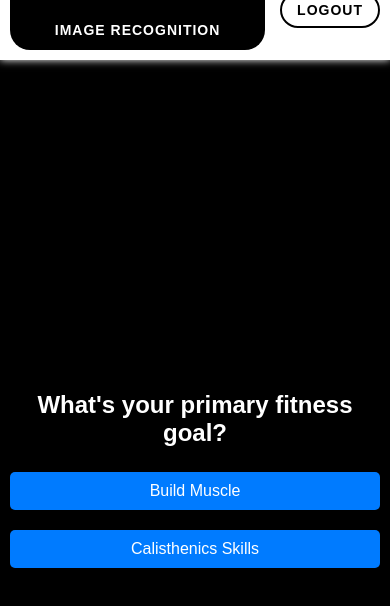
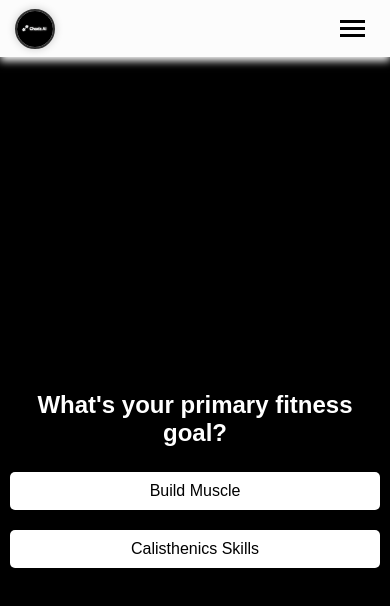
Before and after one commit to Aaqil456/chadzai-app, a React (Create React App) app: page /workoutplan in a window 390 px wide. Shown: the top 606 px of the page. Built offline with nearby package versions, Linux system fonts and the light colour scheme; no server answers; sample sign-in values are in the browser's storage.

Commit message:
added hamburger menu in navbar

```diff
--- a/src/components/Navbar/Navbar.css
+++ b/src/components/Navbar/Navbar.css
@@ -150,3 +150,79 @@ body {
     box-sizing: border-box;
   }
 }
+
+/* Hamburger Menu */
+.hamburger {
+  display: none;
+  flex-direction: column;
+  cursor: pointer;
+  padding: 10px;
+}
+
+.hamburger span {
+  width: 25px;
+  height: 3px;
+  background-color: #000;
+  margin: 2px 0;
+  transition: all 0.3s ease;
+}
+
+/* Mobile Navigation */
+@media screen and (max-width: 768px) {
+  .hamburger {
+    display: flex;
+  }
+
+  .navbar-links {
+    position: fixed;
+    top: 60px;
+    left: 0;
+    right: 0;
+    background: #ffffff;
+    padding: 20px;
+    flex-direction: column;
+    align-items: center;
+    transform: translateY(-150%);
+    transition: transform 0.3s ease;
+    box-shadow: 0 4px 8px rgba(0, 0, 0, 0.1);
+  }
+
+  .navbar-links.active {
+    transform: translateY(0);
+  }
+
+  .navbar-links ul {
+    flex-direction: column;
+    width: 100%;
+    margin-bottom: 15px;
+  }
+
+  .navbar-links li {
+    width: 100%;
+    margin: 5px 0;
+  }
+
+  .navbar-links a {
+    width: 100%;
+    text-align: center;
+    padding: 12px;
+  }
+
+  .navbar-links button {
+    width: 100%;
+    margin-top: 10px;
+  }
+}
+
+/* Animation for hamburger menu */
+.navbar-links.active + .hamburger span:nth-child(1) {
+  transform: rotate(45deg) translate(5px, 5px);
+}
+
+.navbar-links.active + .hamburger span:nth-child(2) {
+  opacity: 0;
+}
+
+.navbar-links.active + .hamburger span:nth-child(3) {
+  transform: rotate(-45deg) translate(5px, -5px);
+}
--- a/src/components/Navbar/Navbar.js
+++ b/src/components/Navbar/Navbar.js
@@ -1,5 +1,5 @@
 // src/components/Navbar/Navbar.js
-import React from 'react';
+import React, { useState } from 'react';
 import { Link, useNavigate } from 'react-router-dom';
 import { signOut } from 'firebase/auth'; // Import signOut
 import { auth } from '../../services/firebase'; // Import auth
@@ -9,6 +9,7 @@ import './Navbar.css';
 
 const Navbar = () => {
   const navigate = useNavigate();
+  const [isMenuOpen, setIsMenuOpen] = useState(false);
 
   const handleLogout = async () => {
     try {
@@ -19,18 +20,27 @@ const Navbar = () => {
     }
   };
 
+  const toggleMenu = () => {
+    setIsMenuOpen(!isMenuOpen);
+  };
+
   return (
     <nav className="navbar">
       <div className="navbar-logo">
         <img src={logo} alt="Logo" />
       </div>
-      <div className="navbar-links">
+      <div className="hamburger" onClick={toggleMenu}>
+        <span></span>
+        <span></span>
+        <span></span>
+      </div>
+      <div className={`navbar-links ${isMenuOpen ? 'active' : ''}`}>
         <ul>
           <li>
-            <Link to="/main-menu">Home</Link>
+            <Link to="/main-menu" onClick={() => setIsMenuOpen(false)}>Home</Link>
           </li>
           <li>
-            <Link to="/chatbot">Image Recognition</Link>
+            <Link to="/chatbot" onClick={() => setIsMenuOpen(false)}>Image Recognition</Link>
           </li>
         </ul>
         <button onClick={handleLogout}>Logout</button>
--- a/src/components/WorkoutChat/WorkoutChat.css
+++ b/src/components/WorkoutChat/WorkoutChat.css
@@ -31,14 +31,16 @@
   font-size: 16px;
   border: none;
   border-radius: 5px;
-  background-color: #007bff;
-  color: white;
+  background-color: #ffffff;
+  color: rgb(0, 0, 0);
   cursor: pointer;
   transition: background-color 0.3s;
 }
 
 .option-button:hover {
-  background-color: #0056b3;
+  background-color: #333333;
+  color: rgb(255, 255, 255);
+
 }
 
 .workout-plan-container {
@@ -75,12 +77,13 @@
   margin-bottom: 30px;
 }
 
-.workout-program h3 {
+.workout-program h3,h4 {
   color: #000000;
   margin: 25px 0 15px;
   padding-bottom: 10px;
   border-bottom: 2px solid #000000;
 }
+
 
 .workout-program ul {
   list-style-type: none;
```
